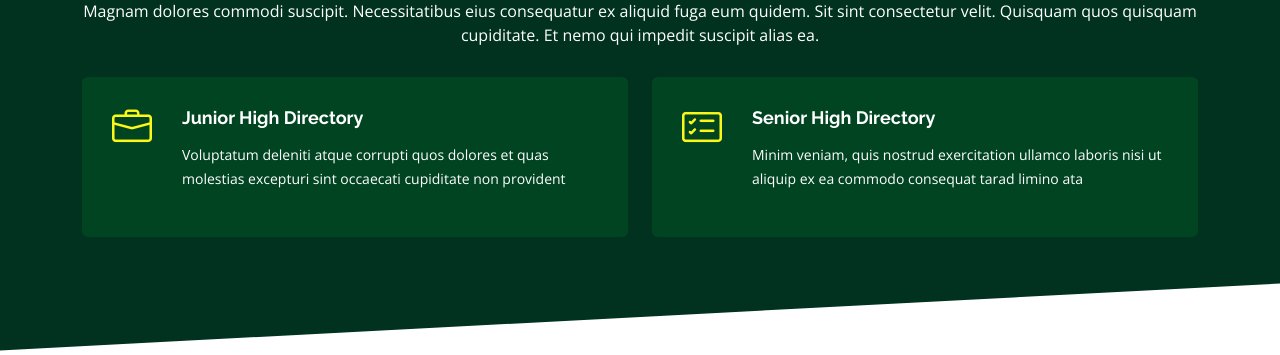
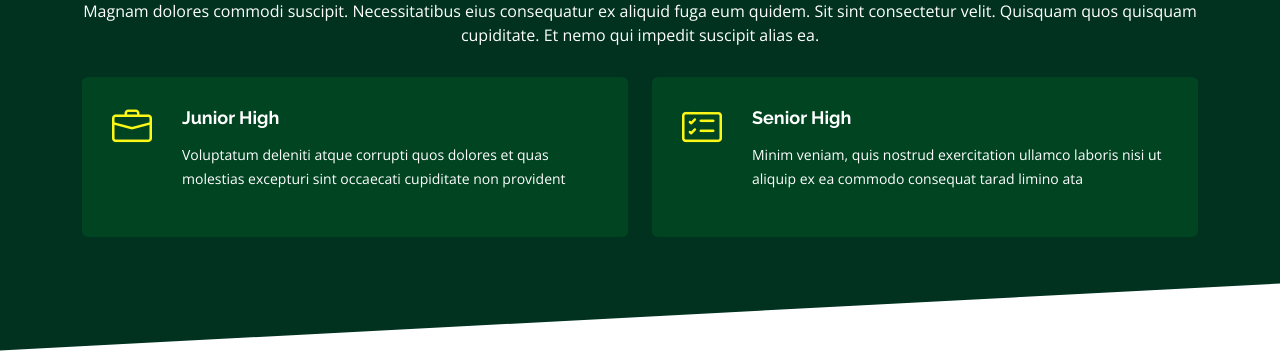
Before and after one commit to heyaxenthDev/SJNHSAlumniSystem, a PHP site: page /index.php in a window 1280 px wide. Shown: the part 2661-3016 px from the top of the page. Run offline with PHP 8.4, Linux system fonts and the light colour scheme.

Commit message:
text-edit

```diff
--- a/index.php
+++ b/index.php
@@ -282,7 +282,7 @@
                     <div class="col-md-6">
                         <div class="icon-box" data-aos="fade-up" data-aos-delay="100">
                             <i class="bi bi-briefcase"></i>
-                            <h4><a href="#">Junior High Directory</a></h4>
+                            <h4><a href="#">Junior High</a></h4>
                             <p>Voluptatum deleniti atque corrupti quos dolores et quas molestias excepturi sint
                                 occaecati cupiditate non provident</p>
                         </div>
@@ -290,7 +290,7 @@
                     <div class="col-md-6 mt-4 mt-md-0">
                         <div class="icon-box" data-aos="fade-up" data-aos-delay="200">
                             <i class="bi bi-card-checklist"></i>
-                            <h4><a href="#">Senior High Directory</a></h4>
+                            <h4><a href="#">Senior High</a></h4>
                             <p>Minim veniam, quis nostrud exercitation ullamco laboris nisi ut aliquip ex ea commodo
                                 consequat tarad limino ata</p>
                         </div>
```
